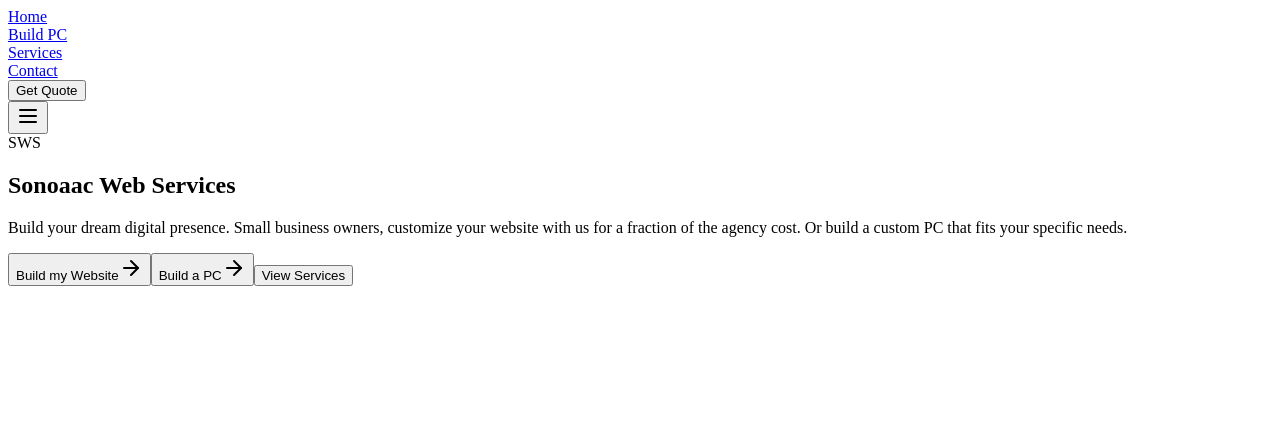
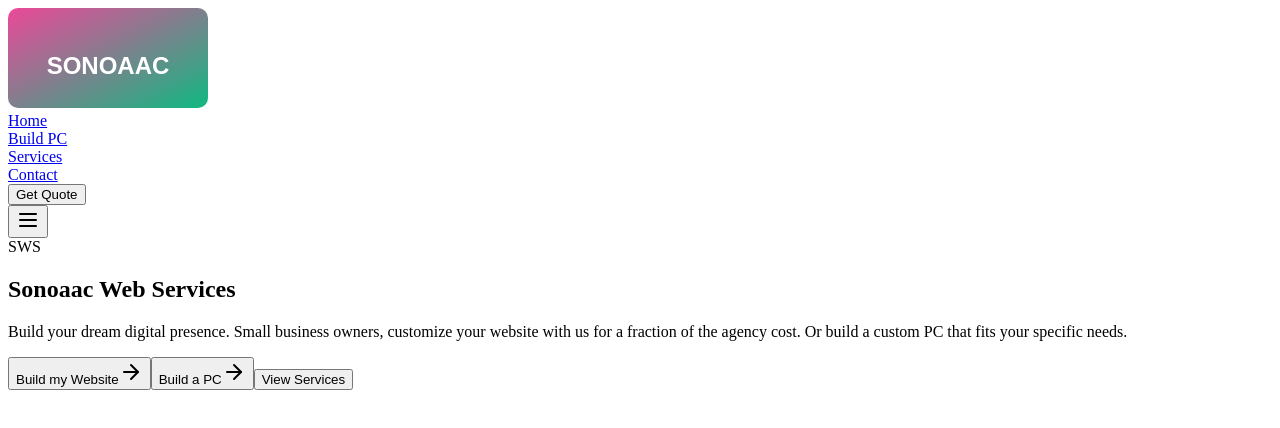
Before and after one commit to sonoaac/sonoaacWeb-Setup, a React (Vite) app in the folder client/: page / in a window 1280 px wide. Shown: the top 428 px of the page. Built offline with nearby package versions, Linux system fonts and the light colour scheme; a web font is replaced by a local one.

Commit message:
Add subtle pink background (bg-pink-50) to all pages and restore logo to navbar top left

```diff
--- a/client/src/App.tsx
+++ b/client/src/App.tsx
@@ -26,7 +26,7 @@ function App() {
   return (
     <QueryClientProvider client={queryClient}>
       <TooltipProvider>
-        <div className="min-h-screen bg-white font-sans text-gray-900 antialiased selection:bg-pink-100 selection:text-pink-900">
+        <div className="min-h-screen bg-pink-50 font-sans text-gray-900 antialiased selection:bg-pink-100 selection:text-pink-900">
           <Navbar />
           <Router />
           <Toaster />
--- a/client/src/components/layout/Navbar.tsx
+++ b/client/src/components/layout/Navbar.tsx
@@ -22,8 +22,16 @@ export function Navbar() {
       <nav className="fixed top-0 left-0 right-0 z-50 bg-white shadow-sm">
         <div className="max-w-7xl mx-auto px-4 sm:px-6 lg:px-8">
           <div className="flex items-center justify-between h-16">
-            {/* Empty space for alignment */}
-            <div className="flex-shrink-0"></div>
+            {/* Logo - Left Side */}
+            <Link href="/" className="flex-shrink-0 cursor-pointer">
+              <motion.img
+                src="/sonoaac-logo.svg"
+                alt="Sonoaac"
+                className="h-10 w-auto"
+                whileHover={{ scale: 1.05 }}
+                transition={{ duration: 0.2 }}
+              />
+            </Link>
 
             {/* Desktop Navigation */}
             <div className="hidden md:flex items-center space-x-1">
--- a/client/src/pages/Home.tsx
+++ b/client/src/pages/Home.tsx
@@ -11,7 +11,7 @@ export default function Home() {
   return (
     <div className="min-h-screen pt-20">
       {/* Hero Section */}
-      <section className="relative overflow-hidden bg-white min-h-[85vh] flex items-center">
+      <section className="relative overflow-hidden bg-pink-50 min-h-[85vh] flex items-center">
         <div className="max-w-7xl mx-auto px-4 sm:px-6 lg:px-8 w-full">
           <div className="grid grid-cols-1 lg:grid-cols-2 gap-12 items-center">
             {/* Left Side - Content */}
```
